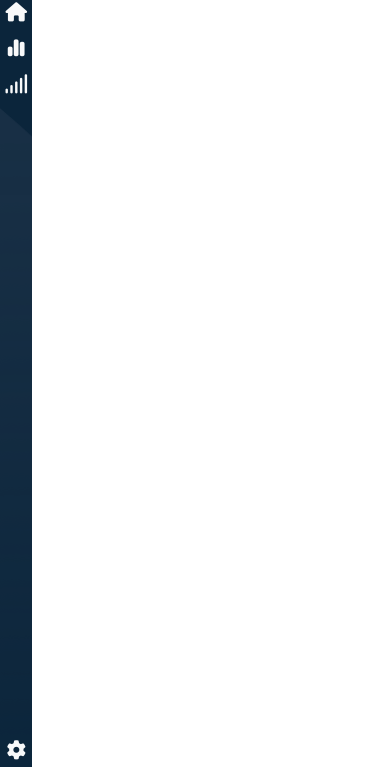
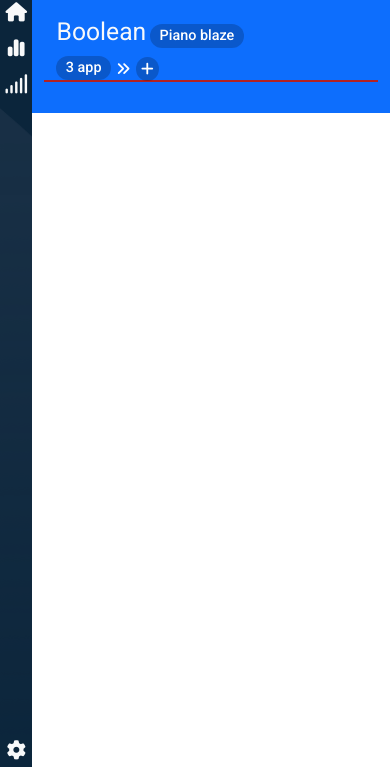
Before and after one commit to DenisConsta/html-css-bootstrap-dashboard, a plain HTML site: page index.html in a window 390 px wide. Shown: the part 77-844 px from the top of the page. Drawn offline with nearby package versions, Linux system fonts and the light colour scheme.

Commit message:
[add] content (h2 + badges) in top-main

```diff
--- a/assets/css/style.css
+++ b/assets/css/style.css
@@ -6,8 +6,6 @@
 
 :root{
   --header-height: 70px;
-  --aside-width: 150px;
-
 }
 
 *{
@@ -19,14 +17,6 @@
 body{
   font-family: 'Roboto', sans-serif;
 }
-
-/* ! doubt */
-/* .main-content::before{
-  display: block;
-  content: '';
-  height: 70px;
-} */
-
 
 .aside{
   font-family: 'Poppins', sans-serif;
@@ -63,12 +53,16 @@ nav .logo img:last-child{
   height: var(--header-height);
 }
 
-
 /* * Search bar */
 nav .search-section .form-control,
 nav .search-section .input-group-text{
   background-color: #E5E5E5 ;
   border: none;
+  font-size: .9rem;
+}
+
+nav .search-section .form-control{
+  padding-left: 0;
 }
 
 .navbar-light .navbar-nav .nav-link{
@@ -98,12 +92,26 @@ main{
 
 .aside ul li span,
 .account span{
-  font-size: .85rem;
+  font-size: .8rem;
 }
 
 .aside ul li i,
 .account i{
   vertical-align: middle;
+}
+
+/* * Main content */
+
+/* * Top main */
+.top-main{
+  height: 120px;
+}
+
+.my-bagde{
+  border-radius: 30px;
+  background-color: rgba(0,0,0, .2);
+  font-size: .9rem;
+  font-weight: 500;
 }
 
 
@@ -123,3 +131,30 @@ main{
   }
 
 }
+
+@media (max-width: 1110px){
+  .top-main .row .col:first-child>span:nth-child(1n + 3){
+    display: none;
+  }
+
+  .top-main .row .col:first-child>:nth-child(2)::before,
+  .top-main .row .col:first-child>:nth-child(2)::after{
+    display: block;
+    content: '\f101';
+    font-family: "Font Awesome 6 Free";
+    font-weight: 900;
+    position: absolute;
+    left: 100%;
+    bottom: 15%;
+    padding: 0 5px;
+  }
+
+  .top-main .row .col:first-child>:nth-child(2)::after{
+    content: '\2b';
+    bottom: -5%;
+    margin: 0 25px;
+    padding: 5px;
+    border-radius: 50%;
+    background-color: rgba(0,0,0, .2);
+  }
+}
--- a/index.html
+++ b/index.html
@@ -40,7 +40,7 @@
         <div class="container-fluid ms-4 ">
           <div class="input-group search-section flex-nowrap ">
             <span class="input-group-text" id="basic-addon1">
-              <i class="bi bi-search"></i>
+              <i class="fa-solid fa-magnifying-glass"></i>
             </span>
             <input type="text" class="form-control" placeholder="Prova a cercare ' Quanti ragazzi di classe 75 mangiano la pizza ? ' " aria-label="Username">
           </div>
@@ -86,22 +86,24 @@
     <div class="container-fluid h-100">
       <div class="row h-100 ">
 
-        <!-- ! RISOLVERE ELASTICITA' -->
         <!-- ? Aside -->
         <div class="aside col-1 px-0 ">
           <div class="container px-0 py-2 text-center resp-font h-100 d-flex flex-column justify-content-between ">
             <ul class="navbar-nav gap-3 text-light">
 
+              <!-- ? Home -->
               <li class="pointer">
                 <i class="fa-solid fa-house "></i>
                 <span>Home</span>
               </li>
 
+              <!-- ? Stats -->
               <li class="pointer">
                 <i class="fa-solid fa-chart-simple"></i>
                 <span>Stats</span>
               </li>
 
+              <!-- ? Signal -->
               <li class="text-nowrap pointer" >
                 <i class="fa-solid fa-signal"></i>
                 <span>Signals</span>
@@ -109,6 +111,7 @@
 
             </ul>
 
+            <!-- ? Admin -->
             <div class="account text-light pointer">
               <i class="fa-solid fa-gear"></i>
               <span>Admin</span>
@@ -118,7 +121,31 @@
         </div>
 
         <!-- ? Main content -->
-        <div class="main-content col-11 offset-1">
+        <div class="main-content col-11 offset-1 px-0">
+          <div class="container-fluid h-100 px-0">
+
+            <!-- ? Top main -->
+            <div class="top-main bg-primary p-4 text-light">
+
+              <div class="row row-cols-1 row-cols-md-2">
+                <div class="col ">
+                  <!-- ? Title + badge -->
+                  <div class="top-main-title">
+                    <h2 class="fw-normal d-inline-flex" >Boolean</h2>
+                    <span class="badge badge-pill my-bagde">Piano blaze</span>
+                  </div>
+                  <!-- ? Badges -->
+                  <span class="badge badge-pill my-bagde position-relative">3 app</span>
+                  <span class="badge badge-pill my-bagde">Boolean mobile app</span>
+                  <span class="badge badge-pill my-bagde">Boolean web app</span>
+                  <span class="badge badge-pill my-bagde">Boolean blog app</span>
+
+                </div>
+                <div class="col debug"></div>
+              </div>
+
+            </div>
+          </div>
         </div>
 
       </div>
```
